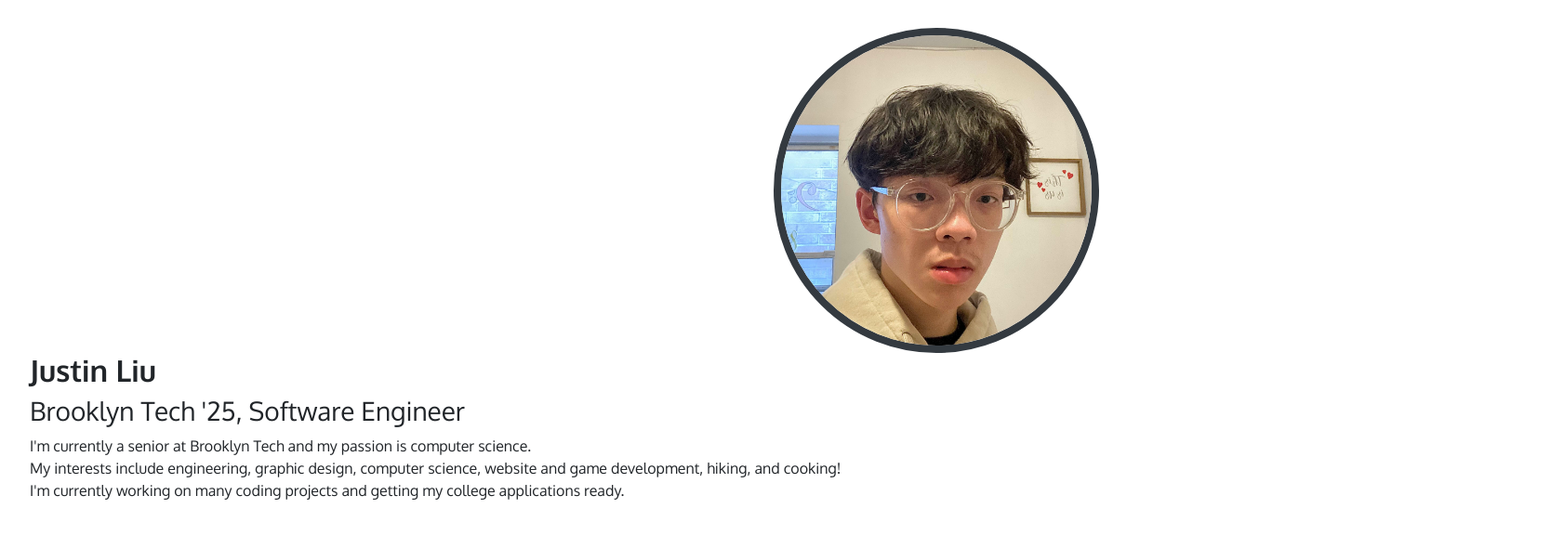
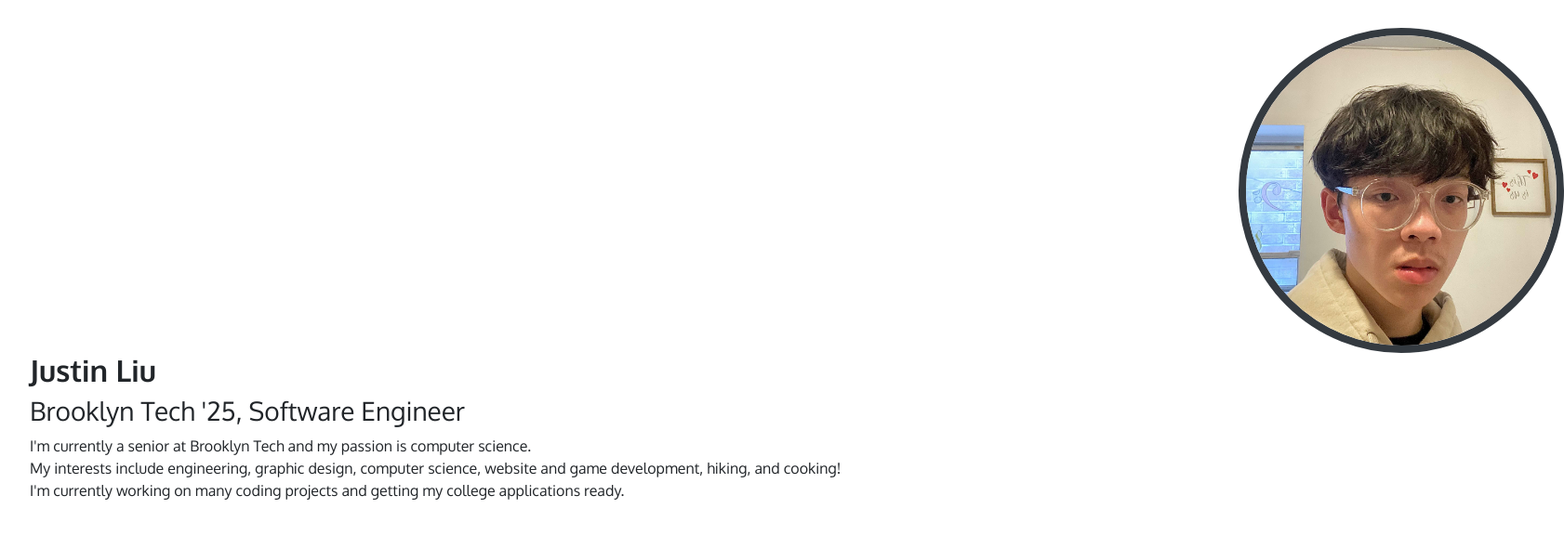
Before and after one commit to justinliu0/portfolio, a plain HTML site: page index.html in a window 1280 px wide. Shown: the part 802-1378 px from the top of the page at 93% size, 1682 px wide, since content can reach past the window. Drawn offline with nearby package versions, Linux system fonts and the light colour scheme; a script that the page names is missing.

Commit message:
Update styles.css

```diff
--- a/css/styles.css
+++ b/css/styles.css
@@ -111,7 +111,7 @@ section, .section-image {
   height: 350px;
   border-radius: 50%;
   object-fit: cover;
-  margin-left: 800px;
+  margin-left: 1300px;
 }
 
 #about-content {
```
